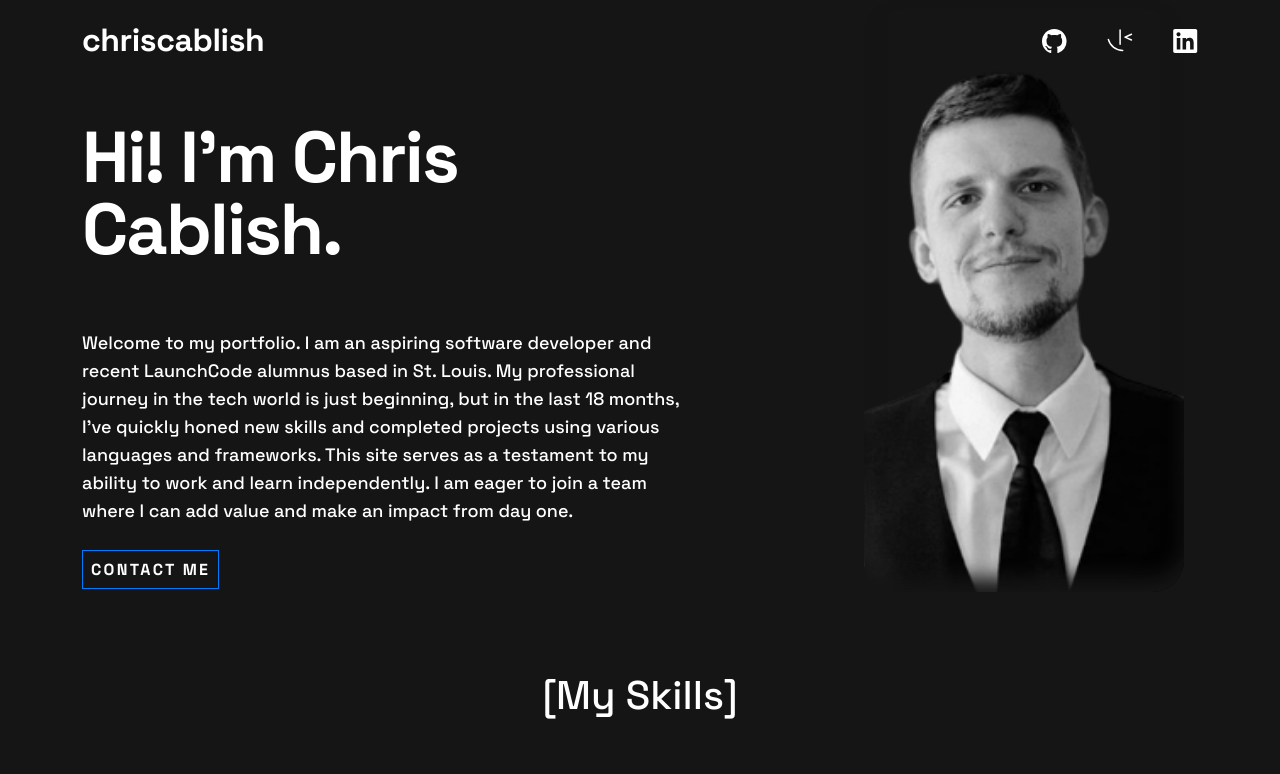
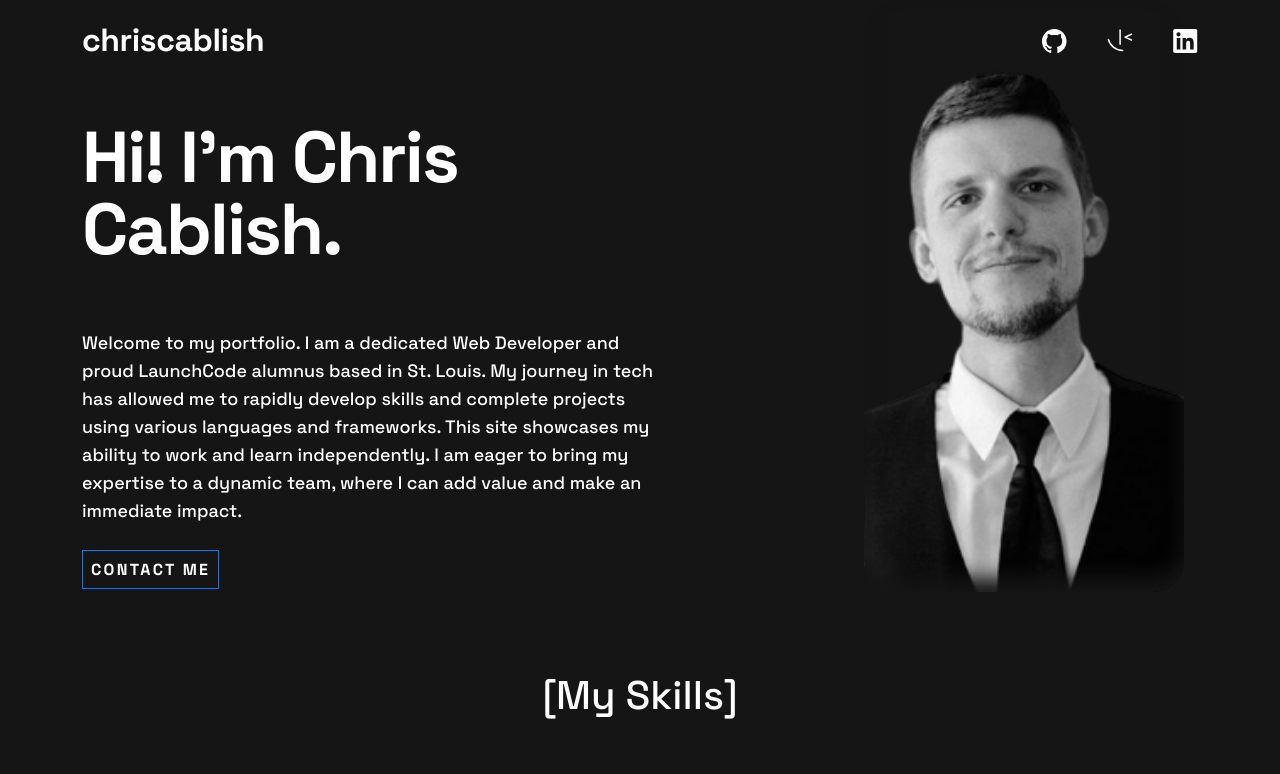
Before and after one commit to ChrisCablish/single-page-developer-portfolio, a React (Create React App) app: page / in a window 1280 px wide. Shown: the top 774 px of the page. Built offline with nearby package versions, Linux system fonts and the light colour scheme.

Commit message:
update description summary

```diff
--- a/src/components/Hero.js
+++ b/src/components/Hero.js
@@ -12,13 +12,12 @@ function Hero() {
             Hi! I'm <span>Chris Cablish</span>.
           </h1>
           <p>
-            Welcome to my portfolio. I am an aspiring software developer and
-            recent LaunchCode alumnus based in St. Louis. My professional
-            journey in the tech world is just beginning, but in the last 18
-            months, I've quickly honed new skills and completed projects using
-            various languages and frameworks. This site serves as a testament to
-            my ability to work and learn independently. I am eager to join a
-            team where I can add value and make an impact from day one.
+            Welcome to my portfolio. I am a dedicated Web Developer and proud
+            LaunchCode alumnus based in St. Louis. My journey in tech has
+            allowed me to rapidly develop skills and complete projects using
+            various languages and frameworks. This site showcases my ability to
+            work and learn independently. I am eager to bring my expertise to a
+            dynamic team, where I can add value and make an immediate impact.
           </p>
           <a href="#contact-form">Contact Me</a>
         </div>
```
